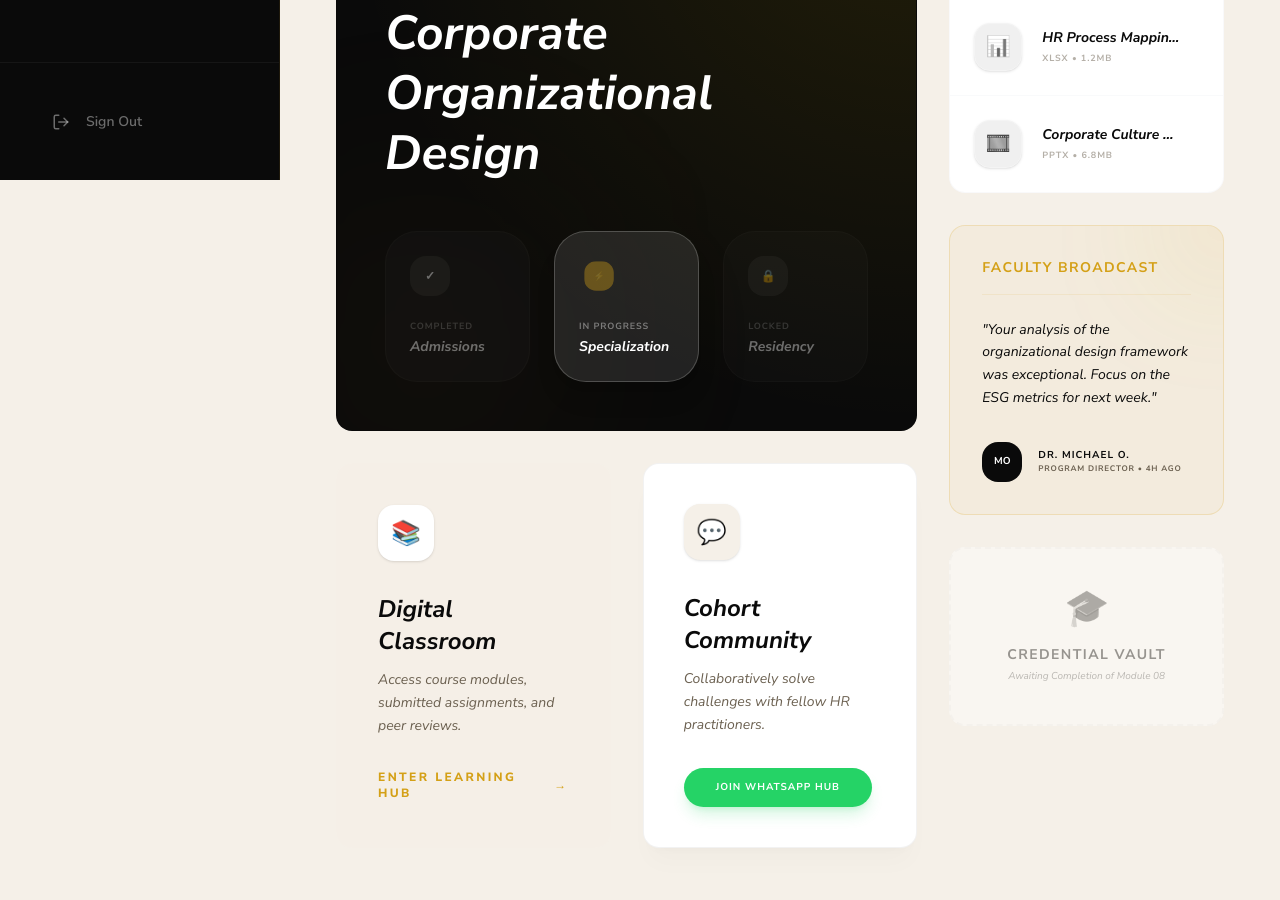
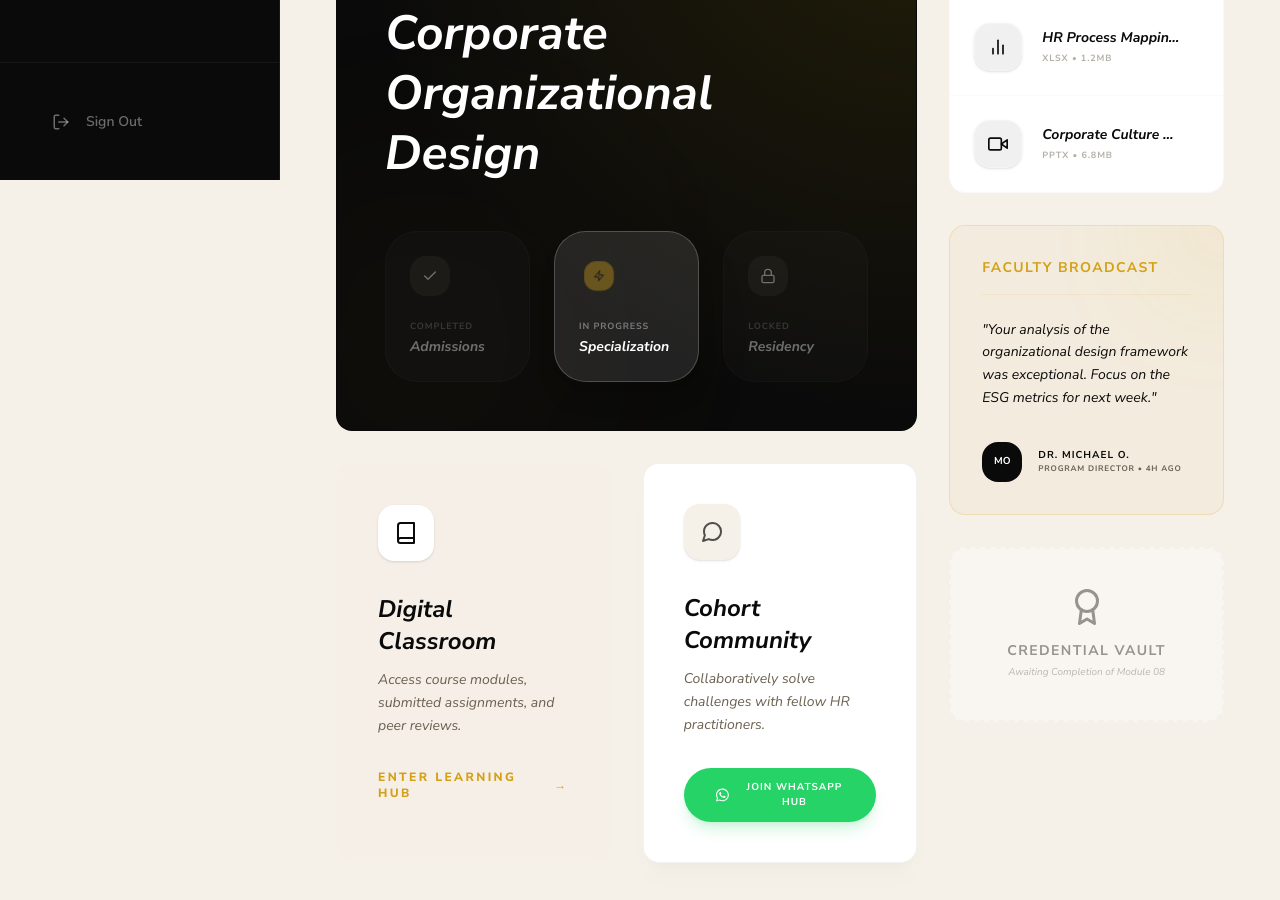
Before and after one commit to Olawoyin1/tfmain, a React (Vite) app: page /portal in a window 1280 px wide. Shown: the part 620-1520 px from the top of the page. Built offline with nearby package versions, Linux system fonts and the light colour scheme; a web font is replaced by a local one.

Commit message:
new feat2

```diff
--- a/src/pages/CertificateVaultPage.tsx
+++ b/src/pages/CertificateVaultPage.tsx
@@ -1,5 +1,6 @@
 import React, { useState } from 'react';
 import StudentSidebar from '../components/Navigation/StudentSidebar';
+import { FiAward } from 'react-icons/fi';
 
 const CertificateVaultPage: React.FC = () => {
   const [showLinkedInModal, setShowLinkedInModal] = useState(false);
@@ -86,7 +87,7 @@ const CertificateVaultPage: React.FC = () => {
         <div className="fixed inset-0 bg-black/40 backdrop-blur-[10px] flex items-center justify-center p-6 z-[200] animate-fade-in">
           <div className="bg-white max-w-xl w-full p-16 rounded-[40px] text-center relative overflow-hidden shadow-3xl border border-white/20">
              <button onClick={() => setShowLinkedInModal(false)} className="absolute top-10 right-10 text-3xl font-light hover:rotate-90 transition-transform duration-500">×</button>
-             <div className="text-4xl mb-8">🎖️</div>
+             <div className="text-4xl mb-8 flex justify-center text-gold"><FiAward size={40} /></div>
              <h3 className="sec-h text-4xl mb-6">Celebrate <em>Success</em></h3>
              <p className="sec-p mb-10 mx-auto max-w-md italic opacity-60">Boost your authority. Add this verified accreditation to your LinkedIn profile and showcase your expertise to recruiters.</p>
 
--- a/src/pages/LandingPage.tsx
+++ b/src/pages/LandingPage.tsx
@@ -1,7 +1,7 @@
 import React from 'react';
 import Navbar from '../components/Navigation/Navbar';
 import Hero from '../components/Hero/Hero';
-import Marquee from '../components/UI/Marquee';
+// import Marquee from '../components/UI/Marquee';
 import About from '../components/About/About';
 import Problem from '../components/Problem/Problem';
 import Program from '../components/Program/Program';
--- a/src/pages/LearningDashboardPage.tsx
+++ b/src/pages/LearningDashboardPage.tsx
@@ -1,5 +1,6 @@
 import React from 'react';
 import StudentSidebar from '../components/Navigation/StudentSidebar';
+import { FiFileText, FiBarChart2, FiFile, FiUser } from 'react-icons/fi';
 
 const LearningDashboardPage: React.FC = () => {
   const materials = [
@@ -67,8 +68,8 @@ const LearningDashboardPage: React.FC = () => {
                 {materials.map((m) => (
                   <div key={m.id} className="portal-card p-8 flex items-center justify-between group hover:border-gold transition-all">
                     <div className="flex items-center gap-6">
-                      <div className="w-12 h-12 rounded-xl bg-off border border-gray-100 flex items-center justify-center text-xl shadow-sm group-hover:bg-gold/10 group-hover:border-gold/20 transition-all">
-                        {m.type === 'PDF' ? '📕' : m.type === 'XLSX' ? '📊' : '📄'}
+                      <div className="w-12 h-12 rounded-xl bg-off border border-gray-100 flex items-center justify-center text-xl shadow-sm group-hover:bg-gold/10 group-hover:border-gold/20 transition-all text-black/60">
+                        {m.type === 'PDF' ? <FiFileText /> : m.type === 'XLSX' ? <FiBarChart2 /> : <FiFile />}
                       </div>
                       <div>
                         <h4 className="text-lg font-bold italic">{m.title}</h4>
@@ -117,7 +118,7 @@ const LearningDashboardPage: React.FC = () => {
               </h3>
               <div className="portal-card p-10 bg-off/30 border-dashed">
                 <div className="flex items-center gap-6 mb-8">
-                  <div className="w-16 h-16 rounded-2xl bg-white border border-gray-100 flex items-center justify-center text-3xl shadow-sm text-black">👨‍🏫</div>
+                  <div className="w-16 h-16 rounded-2xl bg-white border border-gray-100 flex items-center justify-center text-3xl shadow-sm text-black/70"><FiUser /></div>
                   <div>
                     <h4 className="font-bold text-lg italic">Dr. M. Okonkwo</h4>
                     <p className="text-[10px] text-muted font-bold uppercase tracking-widest">Master Instructor</p>
--- a/src/pages/StudentPortalPage.tsx
+++ b/src/pages/StudentPortalPage.tsx
@@ -1,6 +1,8 @@
 import React, { useState } from 'react';
 import { Link } from 'react-router-dom';
 import StudentSidebar from '../components/Navigation/StudentSidebar';
+import { FiBook, FiMessageCircle, FiPaperclip, FiBarChart2, FiVideo, FiAward, FiZap, FiLock, FiCheck } from 'react-icons/fi';
+import { FaWhatsapp } from 'react-icons/fa';
 
 const StudentPortalPage: React.FC = () => {
   const [activeTab, setActiveTab] = useState<'overview' | 'orientation' | 'payment'>('overview');
@@ -68,9 +70,9 @@ const StudentPortalPage: React.FC = () => {
 
                   <div className="grid grid-cols-1 md:grid-cols-3 gap-6">
                     {[
-                      { label: 'Admissions', status: 'Completed', icon: '✓', active: false },
-                      { label: 'Specialization', status: 'In Progress', icon: '⚡', active: true },
-                      { label: 'Residency', status: 'Locked', icon: '🔒', active: false }
+                      { label: 'Admissions', status: 'Completed', icon: <FiCheck size={16} />, active: false },
+                      { label: 'Specialization', status: 'In Progress', icon: <FiZap size={16} />, active: true },
+                      { label: 'Residency', status: 'Locked', icon: <FiLock size={16} />, active: false }
                     ].map((phase, i) => (
                       <div key={i} className={`p-6 rounded-[32px] border transition-all ${phase.active ? 'bg-white/10 border-white/20 shadow-xl' : 'bg-white/5 border-white/5 opacity-40'}`}>
                         <div className={`w-10 h-10 rounded-2xl flex items-center justify-center text-xs font-bold mb-6 ${phase.active ? 'bg-gold text-black animate-pulse' : 'bg-white/10 text-white'}`}>
@@ -90,17 +92,19 @@ const StudentPortalPage: React.FC = () => {
               {/* Bento Grid Bottom */}
               <div className="grid grid-cols-1 md:grid-cols-2 gap-8">
                 <Link to="/portal/learning" className="portal-card p-10 bg-off/50 hover:bg-gold/5 transition-all group border-2 border-transparent hover:border-gold/20">
-                  <div className="w-14 h-14 bg-white rounded-2xl flex items-center justify-center text-2xl mb-8 shadow-sm group-hover:scale-110 transition-transform">📚</div>
+                  <div className="w-14 h-14 bg-white rounded-2xl flex items-center justify-center text-2xl mb-8 shadow-sm group-hover:scale-110 transition-transform"><FiBook /></div>
                   <h4 className="text-2xl font-bold mb-3 italic">Digital Classroom</h4>
                   <p className="text-sm text-muted mb-8 leading-relaxed italic">Access course modules, submitted assignments, and peer reviews.</p>
                   <div className="text-xs font-extrabold text-gold uppercase tracking-[0.2em] flex items-center gap-2">Enter Learning Hub <span className="group-hover:translate-x-2 transition-transform">→</span></div>
                 </Link>
 
                 <div className="portal-card p-10 group bg-white shadow-xl shadow-black/[0.02]">
-                  <div className="w-14 h-14 bg-off rounded-2xl flex items-center justify-center text-2xl mb-8 shadow-sm">💬</div>
+                  <div className="w-14 h-14 bg-off rounded-2xl flex items-center justify-center text-2xl mb-8 shadow-sm text-black/70"><FiMessageCircle /></div>
                   <h4 className="text-2xl font-bold mb-3 italic">Cohort Community</h4>
                   <p className="text-sm text-muted mb-8 leading-relaxed italic">Collaboratively solve challenges with fellow HR practitioners.</p>
-                  <button className="flex items-center gap-4 bg-[#25D366] text-white px-8 py-3 rounded-full text-[10px] font-bold uppercase tracking-widest hover:scale-105 transition-all shadow-lg shadow-[#25D366]/20">Join WhatsApp Hub</button>
+                  <button className="flex items-center gap-4 bg-[#25D366] text-white px-8 py-3 rounded-full text-[10px] font-bold uppercase tracking-widest hover:scale-105 transition-all shadow-lg shadow-[#25D366]/20">
+                    <FaWhatsapp size={16} /> Join WhatsApp Hub
+                  </button>
                 </div>
               </div>
             </div>
@@ -115,9 +119,9 @@ const StudentPortalPage: React.FC = () => {
                 <div className="portal-card p-0 overflow-hidden border-gray-100/50">
                   <div className="divide-y divide-gray-50">
                     {[
-                      { title: 'Talent Acquisition Handbook', type: 'PDF', size: '2.4MB', icon: '📎' },
-                      { title: 'HR Process Mapping Template', type: 'XLSX', size: '1.2MB', icon: '📊' },
-                      { title: 'Corporate Culture Slides', type: 'PPTX', size: '6.8MB', icon: '🎞️' }
+                      { title: 'Talent Acquisition Handbook', type: 'PDF', size: '2.4MB', icon: <FiPaperclip /> },
+                      { title: 'HR Process Mapping Template', type: 'XLSX', size: '1.2MB', icon: <FiBarChart2 /> },
+                      { title: 'Corporate Culture Slides', type: 'PPTX', size: '6.8MB', icon: <FiVideo /> }
                     ].map((material, i) => (
                       <div key={i} className="p-6 flex items-center justify-between group hover:bg-off transition-all cursor-pointer">
                         <div className="flex items-center gap-5">
@@ -152,7 +156,7 @@ const StudentPortalPage: React.FC = () => {
               </section>
 
               <Link to="/portal/certificates" className="portal-card p-10 flex flex-col items-center justify-center text-center opacity-40 hover:opacity-100 transition-all group grayscale hover:grayscale-0 border-dashed border-2">
-                <div className="text-4xl mb-4 group-hover:scale-110 transition-transform">🎓</div>
+                <div className="text-4xl mb-4 group-hover:scale-110 transition-transform"><FiAward /></div>
                 <h4 className="text-sm font-bold uppercase tracking-widest mb-1">Credential Vault</h4>
                 <p className="text-[10px] font-medium italic text-muted">Awaiting Completion of Module 08</p>
               </Link>
```
